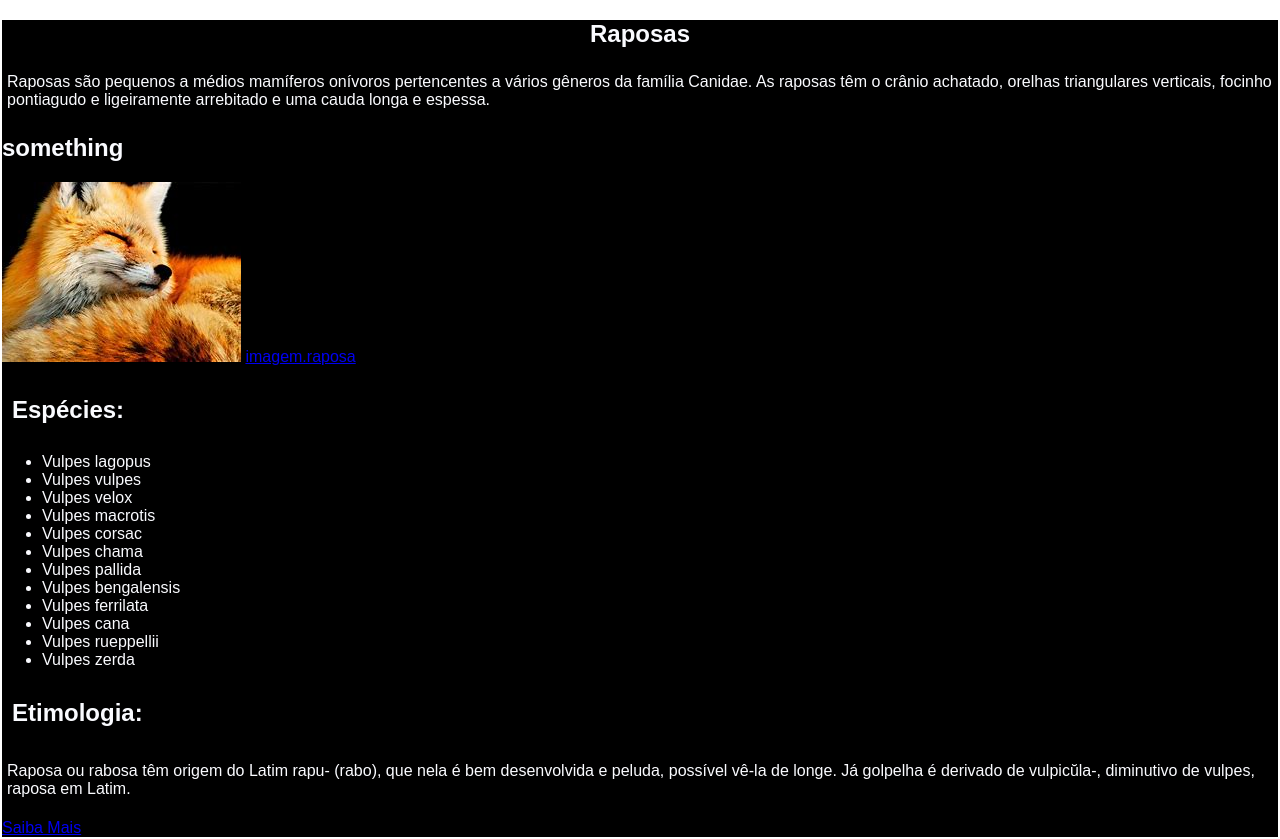
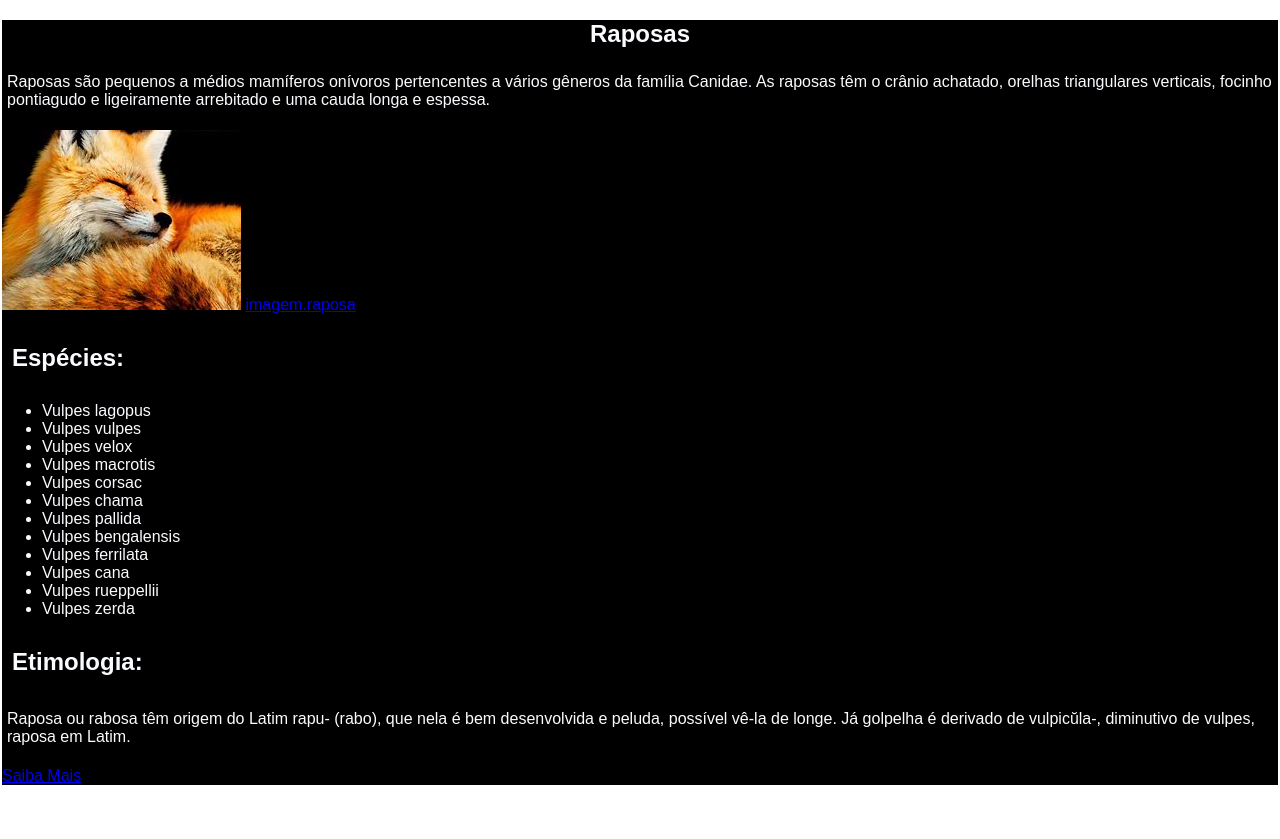
Before and after one commit to Emilly-G/meu_site, a plain HTML site: page index.html in a window 1280 px wide. After the commit the page ends 800 px from the top, so only its background shows below. Drawn offline with Linux system fonts and the light colour scheme.

Commit message:
Update index.html

```diff
--- a/index.html
+++ b/index.html
@@ -11,7 +11,6 @@
     <h1 style="text-align:center">Raposas</h1>
     <p style="padding:5px">Raposas são pequenos a médios mamíferos onívoros pertencentes a vários gêneros da família Canidae. As raposas têm o crânio achatado, orelhas triangulares verticais, focinho pontiagudo e ligeiramente arrebitado e uma cauda longa e espessa.
     </p>
-    <h1>something</h1>
     <img style="padding:0px" src="imagens/raposa.jpg">
     <a href="https://www.bing.com/images/search?view=detailV2&ccid=HhXcztvX&id=81F257076682A789CBB44AE37DEA560661409508&thid=OIP.HhXcztvXIQXJisS_UmgvSgHaFH&mediaurl=https%3a%2f%2fth.bing.com%2fth%2fid%2fR.1e15dccedbd72105c98ac4bf52682f4a%3frik%3dCJVAYQZW6n3jSg%26riu%3dhttp%253a%252f%252f2.bp.blogspot.com%252f-vW3trRxoMog%252fUzcl-rh2kqI%252fAAAAAAAAAsU%252fiaNZusyO4Tw%252fs1600%252f268534.jpg%26ehk%3dcHHnfQjGEY8RcBYMIUE6qIQOBp3zGn4e0D2%252fxBUMZhs%253d%26risl%3d%26pid%3dImgRaw%26r%3d0&exph=1107&expw=1600&q=raposas&simid=607994618012436608&FORM=IRPRST&ck=287E4834DD9506C4A4EC114F7D7BEF21&selectedIndex=4&itb=0">imagem.raposa</a>
 
```
